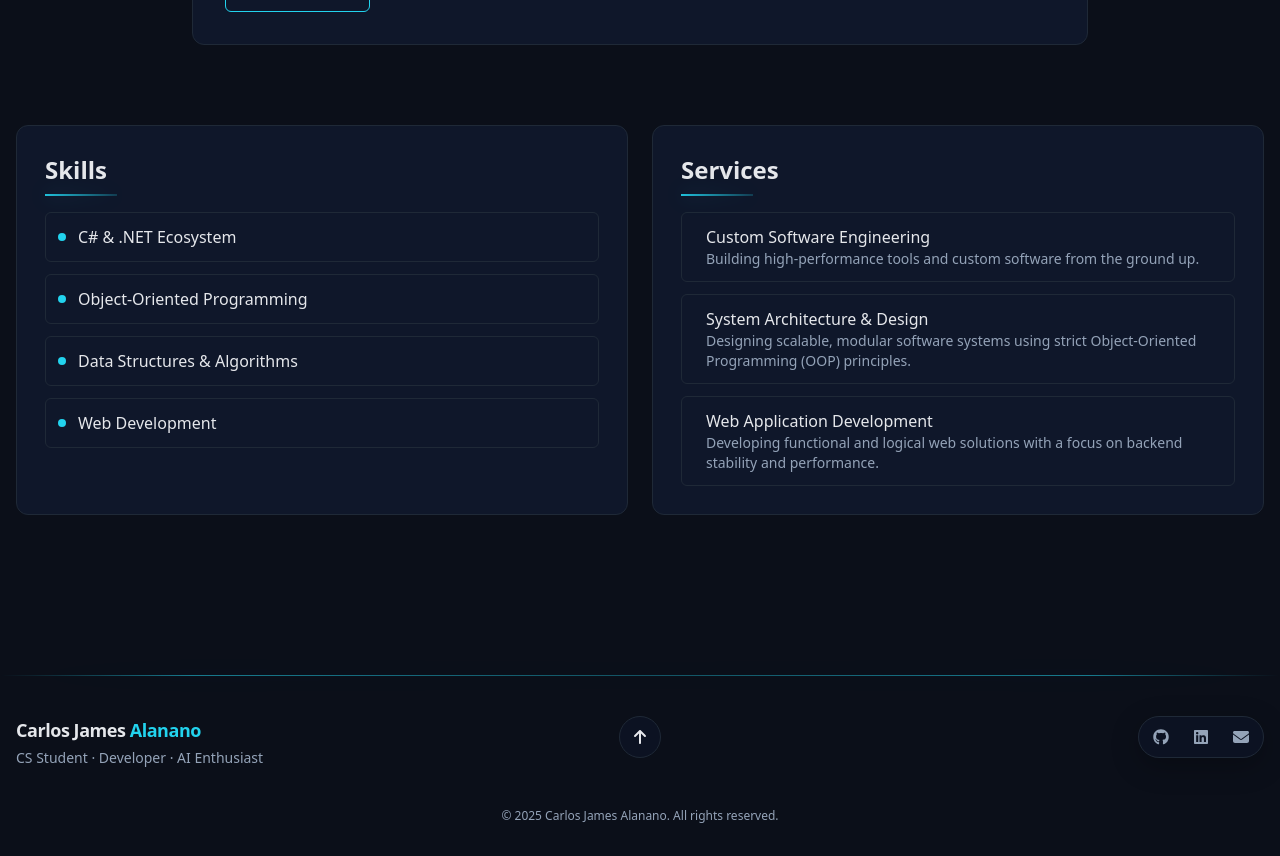
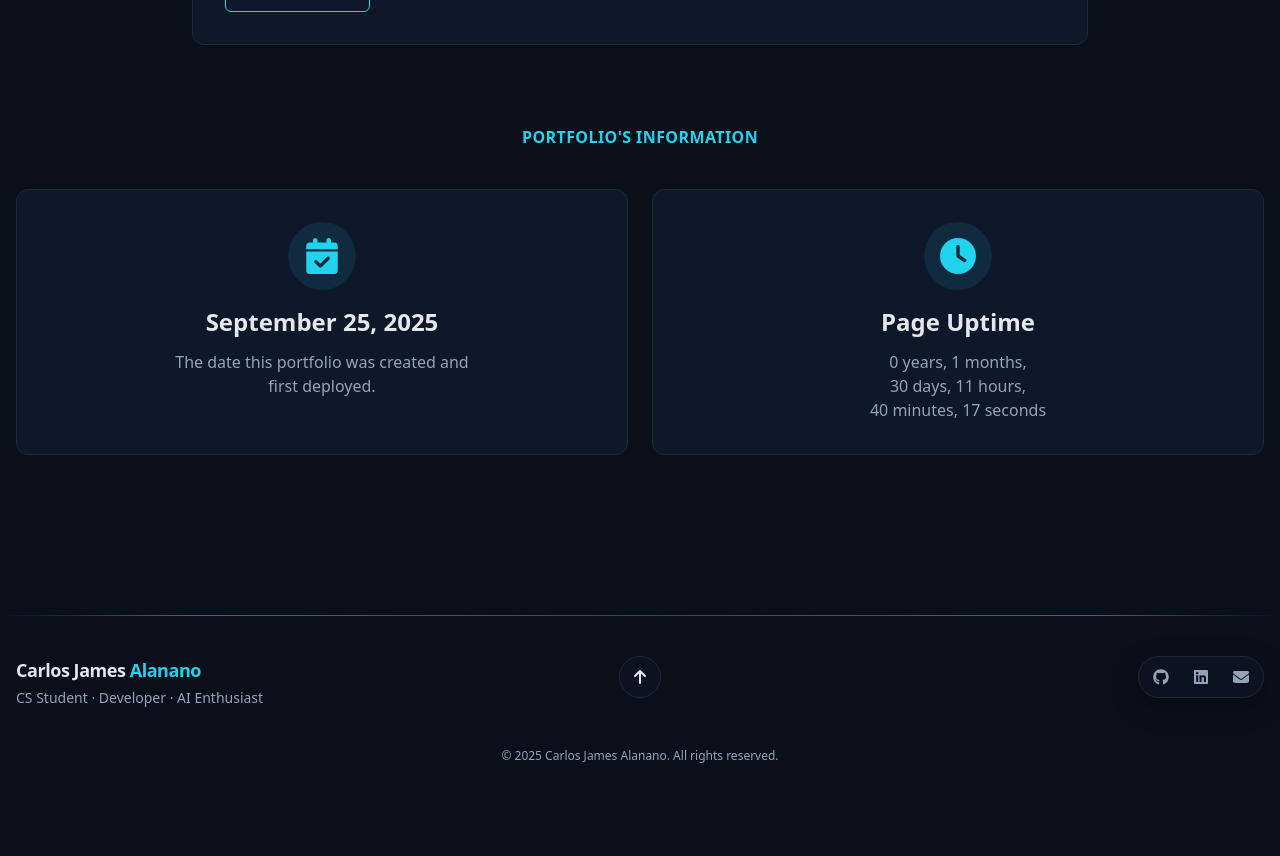
Before and after one commit to cjalanano-dev/portfolio, a React (Vite) app: page / in a window 1280 px wide. Shown: the part 1000-1856 px from the top of the page. After the commit the page ends 1796 px from the top, so only its background shows below. Built offline with nearby package versions, Linux system fonts and the light colour scheme; a small style sheet from the web is missing.

Commit message:
projects update

```diff
--- /dev/null
+++ b/src/components/PortfolioAnalysis.jsx
@@ -0,0 +1,82 @@
+import React, { useState, useEffect } from 'react';
+import { FaCalendarCheck, FaClock } from 'react-icons/fa6';
+
+const PortfolioAnalysis = () => {
+  const startDate = new Date('2025-09-25T00:00:00');
+  const [uptime, setUptime] = useState({
+    years: 0,
+    months: 0,
+    days: 0,
+    hours: 0,
+    minutes: 0,
+    seconds: 0,
+  });
+
+  useEffect(() => {
+    const interval = setInterval(() => {
+      const now = new Date();
+      const diff = now - startDate;
+
+      if (diff > 0) {
+        const seconds = Math.floor((diff / 1000) % 60);
+        const minutes = Math.floor((diff / (1000 * 60)) % 60);
+        const hours = Math.floor((diff / (1000 * 60 * 60)) % 24);
+        const days = Math.floor((diff / (1000 * 60 * 60 * 24)) % 30.44); // Approx month
+        const months = Math.floor((diff / (1000 * 60 * 60 * 24 * 30.44)) % 12);
+        const years = Math.floor(diff / (1000 * 60 * 60 * 24 * 365.25));
+
+        setUptime({ years, months, days, hours, minutes, seconds });
+      }
+    }, 1000);
+
+    return () => clearInterval(interval);
+  }, []);
+
+  const cardStyle = {
+    background: "var(--surface)",
+    border: "1px solid var(--border)",
+    borderRadius: "0.75rem",
+  };
+
+  return (
+    <div className="mt-16 sm:mt-20">
+      <div className="text-center mb-8 sm:mb-10">
+        <h4 className="text-sm sm:text-base font-semibold tracking-wide uppercase" style={{ color: "var(--accent)" }}>
+          Portfolio's Information
+        </h4>
+      </div>
+
+      <div className="grid gap-5 sm:gap-6 md:grid-cols-2">
+        {/* Creation Date Card */}
+        <div className="card-elevate p-6 sm:p-8 flex flex-col items-center text-center" style={cardStyle}>
+          <div className="mb-4 p-4 rounded-full" style={{ background: "rgba(34, 211, 238, 0.1)" }}>
+            <FaCalendarCheck className="text-3xl sm:text-4xl" style={{ color: "var(--accent)" }} />
+          </div>
+          <h3 className="text-xl sm:text-2xl font-bold mb-3" style={{ color: "var(--text)" }}>
+            September 25, 2025
+          </h3>
+          <p className="text-sm sm:text-base max-w-xs" style={{ color: "var(--muted)" }}>
+            The date this portfolio was created and first deployed.
+          </p>
+        </div>
+
+        {/* Uptime Card */}
+        <div className="card-elevate p-6 sm:p-8 flex flex-col items-center text-center" style={cardStyle}>
+          <div className="mb-4 p-4 rounded-full" style={{ background: "rgba(34, 211, 238, 0.1)" }}>
+            <FaClock className="text-3xl sm:text-4xl" style={{ color: "var(--accent)" }} />
+          </div>
+          <h3 className="text-xl sm:text-2xl font-bold mb-3" style={{ color: "var(--text)" }}>
+            Page Uptime
+          </h3>
+          <p className="text-sm sm:text-base" style={{ color: "var(--muted)" }}>
+            {uptime.years} years, {uptime.months} months,<br />
+            {uptime.days} days, {uptime.hours} hours,<br />
+            {uptime.minutes} minutes, {uptime.seconds} seconds
+          </p>
+        </div>
+      </div>
+    </div>
+  );
+};
+
+export default PortfolioAnalysis;
--- a/src/pages/Home.jsx
+++ b/src/pages/Home.jsx
@@ -1,6 +1,7 @@
 import { Link } from "react-router-dom";
 import React from "react";
 import { FaArrowRight, FaBriefcase, FaDatabase, FaCloud } from "react-icons/fa6";
+import PortfolioAnalysis from "../components/PortfolioAnalysis";
 
 const cardStyle = {
   background: "var(--surface)",
@@ -91,9 +92,8 @@ const Home = () => {
         </div>
 
         {/* Skills / Services snapshot */}
-        <div className="mt-16 sm:mt-20">
+        {/* <div className="mt-16 sm:mt-20">
           <div className="grid gap-5 sm:gap-6 md:grid-cols-2">
-            {/* Skills */}
             <div className="card-elevate" style={cardStyle}>
               <div className="p-5 sm:p-6 md:p-7">
                 <h3 className="text-xl sm:text-2xl font-semibold accent-underline" style={{ color: "var(--text)" }}>Skills</h3>
@@ -107,7 +107,6 @@ const Home = () => {
                 </div>
               </div>
             </div>
-            {/* Services */}
             <div className="card-elevate" style={cardStyle}>
               <div className="p-5 sm:p-6 md:p-7">
                 <h3 className="text-xl sm:text-2xl font-semibold accent-underline" style={{ color: "var(--text)" }}>Services</h3>
@@ -129,7 +128,9 @@ const Home = () => {
               </div>
             </div>
           </div>
-        </div>
+        </div> */}
+
+        <PortfolioAnalysis />
 
         {/* Featured Projects preview */}
         {/* <div className="mt-16 sm:mt-20">
```
